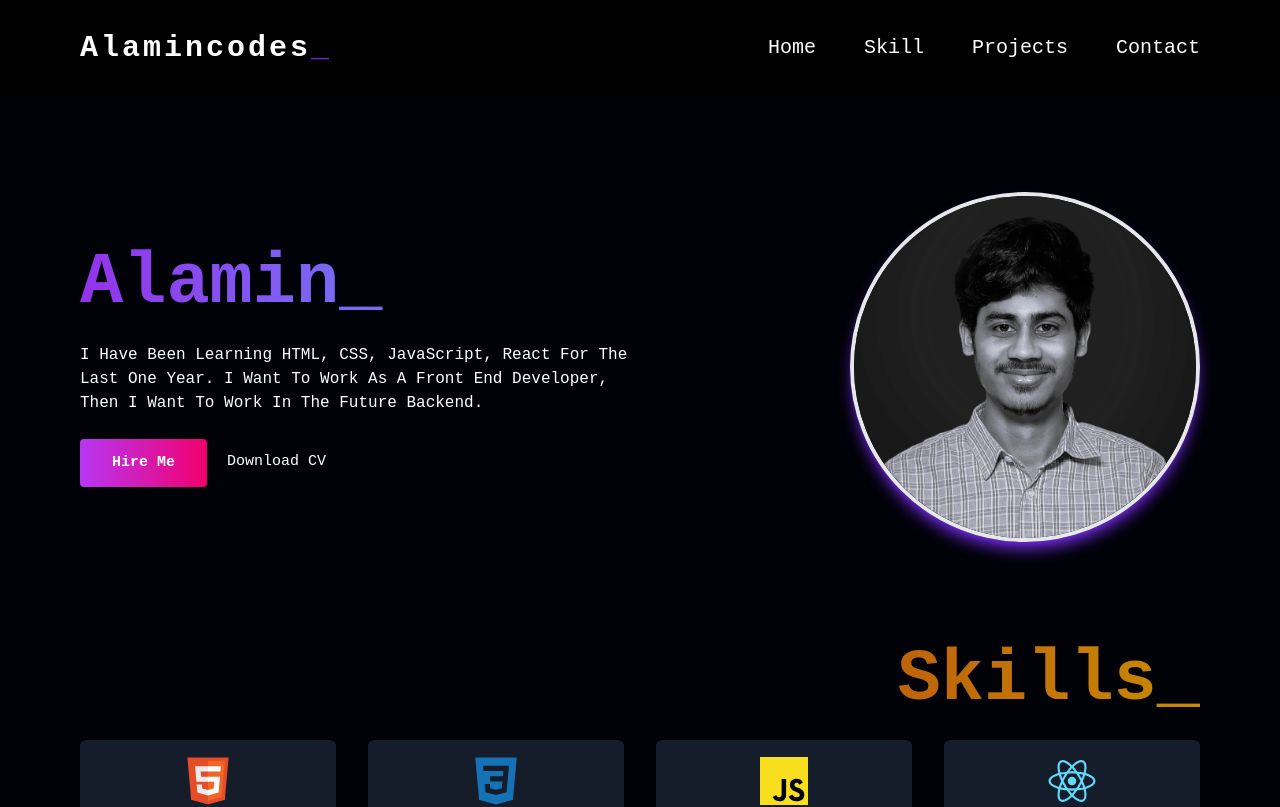
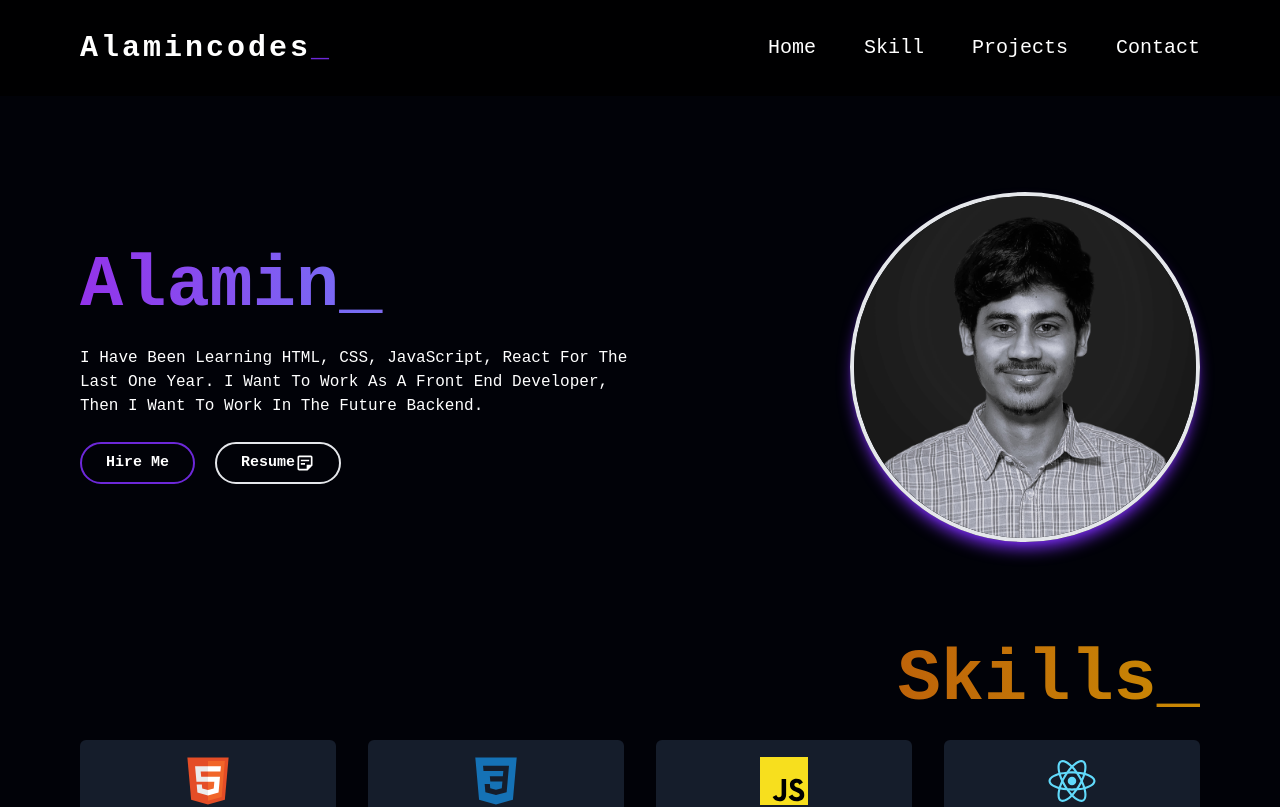
Before and after one commit to alamincodes/portfolio, a React (Create React App) app: page / in a window 1280 px wide. Shown: the top 807 px of the page. Built offline with nearby package versions, Linux system fonts and the light colour scheme.

Commit message:
change button color

```diff
--- a/src/components/About.jsx
+++ b/src/components/About.jsx
@@ -1,9 +1,12 @@
 import React from "react";
+import { Link } from "react-scroll";
+import { MdOutlineStickyNote2 } from "react-icons/md";
+
 import myImage from "../assets/img/alamin.jpg";
 import CV from "../CV/AlaminResume.pdf";
 const About = () => {
   return (
-    <section className="min-h-[600px] relative lg:pt-48 pt-28" name='home'>
+    <section className="min-h-[600px] relative lg:pt-48 pt-28" name="home">
       <div className="container mx-auto">
         <div className="flex lg:flex-row flex-col-reverse lg:space-x-[200px] space-x-0 justify-center items-center">
           {/* text */}
@@ -18,13 +21,12 @@ const About = () => {
             </p>
             {/* button */}
             <div className="flex items-center lg:justify-start justify-center">
-              <button className="btn mr-5 font-semibold">Hire Me</button>
-              <a
-                href={CV}
-                download
-                className="border-b-2 border-transparent hover:border-white"
-              >
-                Download CV
+              <Link to="contact" smooth duration={500}>
+                <button className="border-2 px-6 py-2 rounded-full border-primary mr-5 font-semibold">Hire Me</button>
+              </Link>
+              <a href={CV} download className="flex border-2 px-6 py-2 font-bold justify-center items-center rounded-full">
+                Resume
+                <MdOutlineStickyNote2 size={20} />
               </a>
             </div>
           </div>
--- a/src/components/Navbar.jsx
+++ b/src/components/Navbar.jsx
@@ -26,9 +26,10 @@ const Navbar = ({ isMenuShown, setIsMenuShown }) => {
         <div className="flex justify-between items-center container mx-auto h-full">
           {/* logo */}
           <div>
-            <h2 className="tracking-widest lg:text-3xl text-2xl font-bold">
+           <Link to="home" smooth duration={500}>
+           <h2 className="tracking-widest cursor-pointer lg:text-3xl text-2xl font-bold">
               Alamincodes<span className="text-primary">_</span>
-            </h2>
+            </h2></Link>
           </div>
           {/* text */}
           <div>
--- a/src/index.css
+++ b/src/index.css
@@ -26,6 +26,6 @@
     @apply after:w-9 after:h-1 after:absolute after:left-0 after:-bottom-2 after:rounded-full after:bg-transparent after:hover:bg-[#b936f5] after:transition-all after:duration-300 relative;
   }
   .btn {
-    @apply font-medium h-12 px-8 bg-gradient-to-r from-[#b936f5] to-[#f1006c] rounded text-[15px] hover:bg-gradient-to-l hover:from-[#b936f5] hover:to-[#f1006c] outline-none flex items-center justify-center cursor-pointer;
+    @apply font-medium h-12 px-8 bg-gradient-to-r from-primary to-[#f1006c] rounded-full text-[15px] hover:bg-gradient-to-l hover:from-[#b936f5] hover:to-[#f1006c] outline-none flex items-center justify-center cursor-pointer;
   }
 }
```
Also changed, not shown: 1 other file (tests, documents, lock files or other folders).
